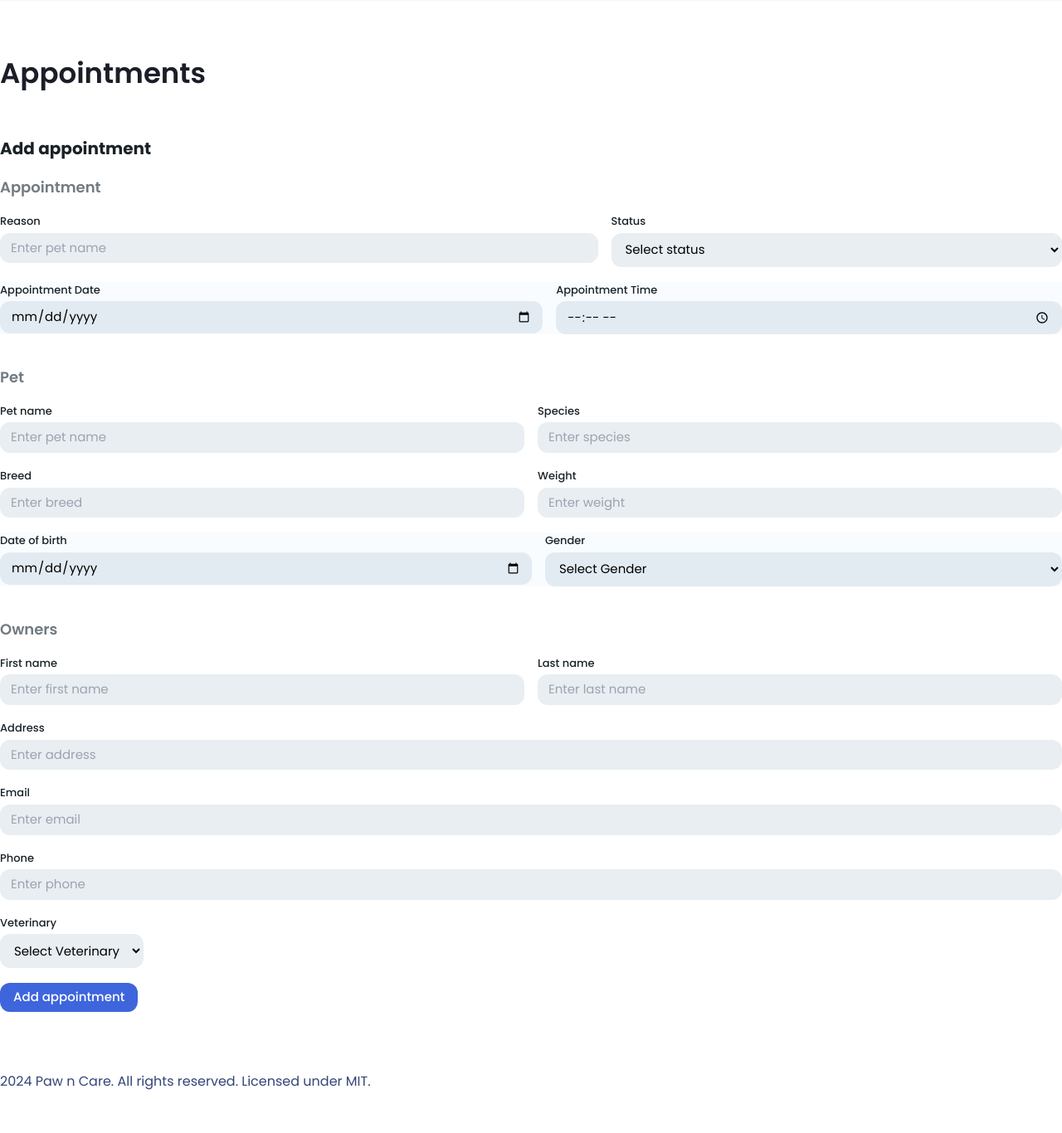
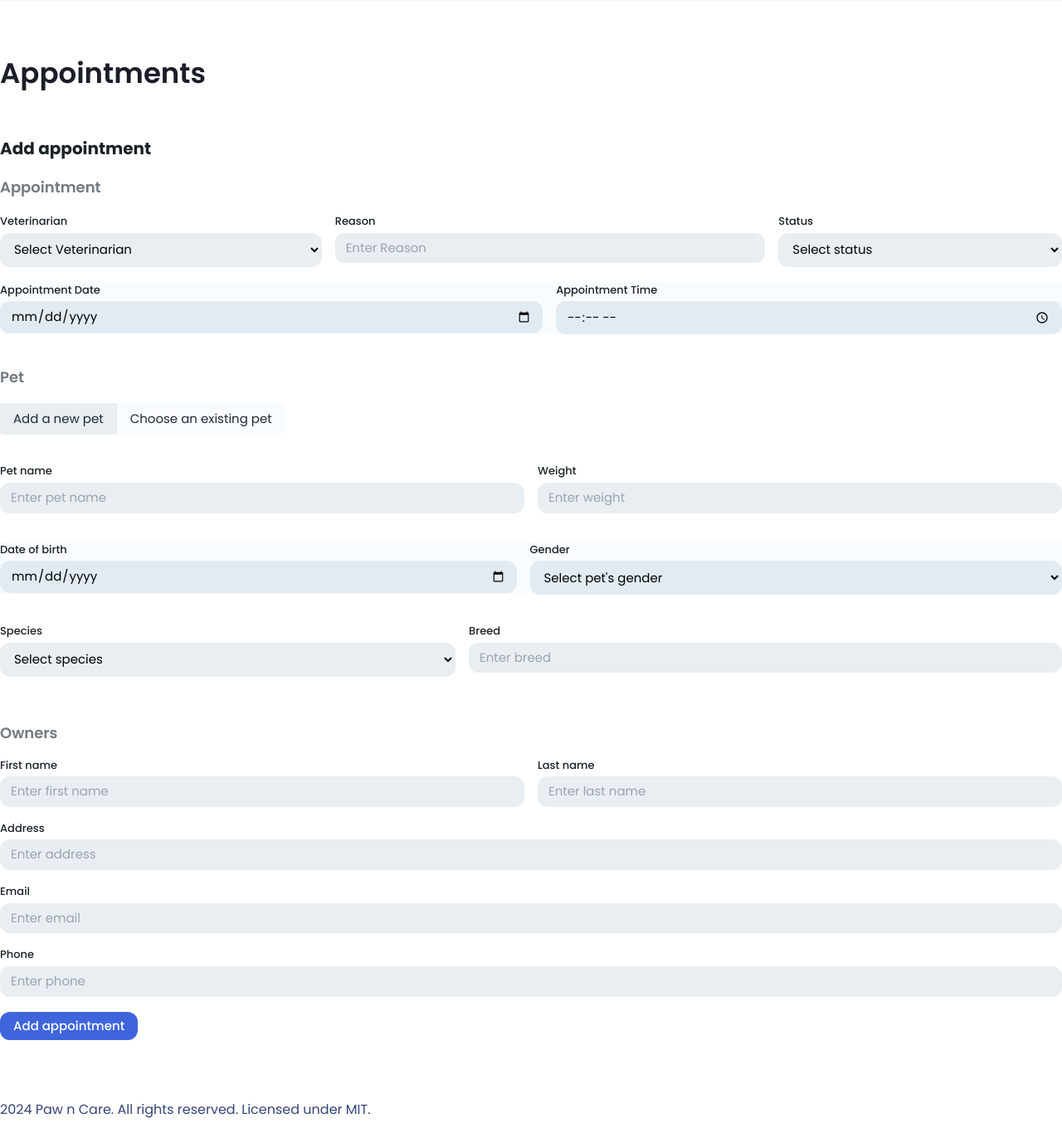
Before and after one commit to colarrbear/Paw-n-Care-Testing, a Django app: template paw_n_care/templates/appointments.html in a window 1280 px wide. Shown: the part 56-1422 px from the top of the page at 83% size. Before the commit the page ends 1370 px from the top, so only its background shows below. Run offline with Django 3.2, Linux system fonts and the light colour scheme; the template is opened without the code that fills it, so the values that code supplies are empty; some libraries are stand-ins or nearby versions.

Commit message:
Add a new pet or Choose an existing pet

```diff
--- a/paw_n_care/templates/appointments.html
+++ b/paw_n_care/templates/appointments.html
@@ -19,105 +19,147 @@
                     <div class="text-[#14232e]/60  text-lg font-semibold font-['Poppins'] leading-normal">Appointment</div>
                     <div class="w-full flex flex-wrap justify-start items-start gap-4">
                         <div class="flex-grow flex flex-col gap-1">
+                            <label class="text-[#1a2227] text-[13px] font-medium font-['Poppins']">Veterinarian</label>
+                            <div class="flex-grow flex flex-col gap-1 relative w-full">
+                                <div class="w-full">
+                                    <select name="vet" class="select select-bordered w-full px-3 py-2 bg-[#25597e]/10 rounded-xl border border-transparent focus:outline-none focus:border-[#344578] text-[15px] font-normal font-['Poppins'] leading-tight">
+                                        <option disabled selected>Select Veterinarian</option>
+                                        {% for i in vets %}
+                                            <option value="{{ i.vet_id }}">Dr.{{ i.first_name }} {{ i.last_name }} (Vet ID: {{ i.vet_id }})</option>
+                                        {% endfor %}
+                                    </select>
+                                </div>
+                            </div>
+                        </div>
+                        <div class="flex-grow flex flex-col gap-1">
                             <label class="text-[#1a2227] text-[13px] font-medium font-['Poppins']">Reason</label>
-                            <input name="reason" type="text" required placeholder="Enter pet name" class="w-full px-3 py-2 bg-[#25597e]/10 rounded-xl border border-transparent focus:outline-none focus:border-[#344578] text-[15px] font-normal font-['Poppins'] leading-tight">
+                            <input name="reason" type="text" placeholder="Enter Reason" class="w-full px-3 py-2 bg-[#25597e]/10 rounded-xl border border-transparent focus:outline-none focus:border-[#344578] text-[15px] font-normal font-['Poppins'] leading-tight">
                         </div>
                         <div class="flex-grow flex flex-col gap-1">
                             <label class="text-[#1a2227] text-[13px] font-medium font-['Poppins']">Status</label>
-                            <select name="status" required class="w-full px-3 py-2 bg-[#25597e]/10 rounded-xl border border-transparent focus:outline-none focus:border-[#344578] text-[15px] font-normal font-['Poppins'] leading-tight">
-                                <option value="" disabled selected>Select status</option>
-                                <option value="Scheduled">Scheduled</option>
-                                <option value="Completed">Completed</option>
-                                <option value="Canceled">Canceled</option>
+                            <div class="flex-grow flex flex-col gap-1 relative w-full">
+                                <div class="w-full">
+                                    <select name="status" class="select select-bordered w-full px-3 py-2 bg-[#25597e]/10 rounded-xl border border-transparent focus:outline-none focus:border-[#344578] text-[15px] font-normal font-['Poppins'] leading-tight">
+                                        <option disabled selected>Select status</option>
+                                        <option>Scheduled</option>
+                                        <option>Completed</option>
+                                        <option>Cancelled</option>
                                     </select>
+                                </div>
+                            </div>
                         </div>
                     </div>
                     <div class="w-full bg-[#f9fcff] flex flex-wrap justify-start items-start gap-4">
                         <div class="flex-grow flex flex-col gap-1">
                             <label class="text-[#1a2227] text-[13px] font-medium font-['Poppins']">Appointment Date</label>
-                            <input name="appointment_date" type="date" required class="w-full px-3 py-2 bg-[#25597e]/10 rounded-xl border border-transparent focus:outline-none focus:border-[#344578] text-[15px] font-normal font-['Poppins'] leading-tight">
+                            <input name="appointment_date" type="date" class="w-full px-3 py-2 bg-[#25597e]/10 rounded-xl border border-transparent focus:outline-none focus:border-[#344578] text-[15px] font-normal font-['Poppins'] leading-tight">
                         </div>
                         <div class="flex-grow flex flex-col gap-1">
                             <label class="text-[#1a2227] text-[13px] font-medium font-['Poppins']">Appointment Time</label>
-                            <input name="appointment_time" type="time" required class="w-full px-3 py-2 bg-[#25597e]/10 rounded-xl border border-transparent focus:outline-none focus:border-[#344578] text-[15px] font-normal font-['Poppins'] leading-tight">
+                            <input name="appointment_time" type="time" class="w-full px-3 py-2 bg-[#25597e]/10 rounded-xl border border-transparent focus:outline-none focus:border-[#344578] text-[15px] font-normal font-['Poppins'] leading-tight">
                         </div>
                     </div>
-                    <div class="text-[#14232e]/60  text-lg font-semibold font-['Poppins'] leading-normal mt-5">Pet</div>
-                    <div class="w-full flex flex-wrap justify-start items-start gap-4">
+                    <div class="text-[#14232e]/60 text-lg font-semibold font-['Poppins'] leading-normal mt-5">Pet</div>
+<div class="inline-flex">
+    <!-- Button to toggle between 'Add New Pet' and 'Choose Existing Pet' -->
+    <button id="addPetBtn" class="bg-[#25597e]/10 hover:bg-gray-200 text-gray-800 text-[15px] py-2 px-4 rounded-l">
+        Add a new pet
+    </button>
+    <button id="choosePetBtn" class="bg-[#f9fcff] hover:bg-gray-200 text-gray-800 text-[15px] py-2 px-4 rounded-r">
+        Choose an existing pet
+    </button>
+</div>
+
+<!-- Full form to add a new pet (initially shown) -->
+<div id="addNewPetForm" class="w-full flex flex-wrap justify-start items-start gap-4 mt-4">
     <div class="flex-grow flex flex-col gap-1">
         <label class="text-[#1a2227] text-[13px] font-medium font-['Poppins']">Pet name</label>
-                            <input name="pet_name" type="text" required placeholder="Enter pet name" class="w-full px-3 py-2 bg-[#25597e]/10 rounded-xl border border-transparent focus:outline-none focus:border-[#344578] text-[15px] font-normal font-['Poppins'] leading-tight">
-                        </div>
-                        <div class="flex-grow flex flex-col gap-1">
-                            <label class="text-[#1a2227] text-[13px] font-medium font-['Poppins']">Species</label>
-                            <input name="species" type="text" required placeholder="Enter species" class="w-full px-3 py-2 bg-[#25597e]/10 rounded-xl border border-transparent focus:outline-none focus:border-[#344578] text-[15px] font-normal font-['Poppins'] leading-tight">
-                        </div>
-                    </div>
-                    <div class="w-full flex flex-wrap justify-start items-start gap-4">
-                        <div class="flex-grow flex flex-col gap-1">
-                            <label class="text-[#1a2227] text-[13px] font-medium font-['Poppins']">Breed</label>
-                            <input name="breed" type="text" required placeholder="Enter breed" class="w-full px-3 py-2 bg-[#25597e]/10 rounded-xl border border-transparent focus:outline-none focus:border-[#344578] text-[15px] font-normal font-['Poppins'] leading-tight">
+        <input name="pet_name" type="text" placeholder="Enter pet name" class="w-full px-3 py-2 bg-[#25597e]/10 rounded-xl border border-transparent focus:outline-none focus:border-[#344578] text-[15px] font-normal font-['Poppins'] leading-tight">
     </div>
     <div class="flex-grow flex flex-col gap-1">
         <label class="text-[#1a2227] text-[13px] font-medium font-['Poppins']">Weight</label>
-                            <input name="weight" type="text" required placeholder="Enter weight" class="w-full px-3 py-2 bg-[#25597e]/10 rounded-xl border border-transparent focus:outline-none focus:border-[#344578] text-[15px] font-normal font-['Poppins'] leading-tight">
+        <input name="weight" type="number" placeholder="Enter weight" class="w-full px-3 py-2 bg-[#25597e]/10 rounded-xl border border-transparent focus:outline-none focus:border-[#344578] text-[15px] font-normal font-['Poppins'] leading-tight">
     </div>
 </div>
-                    <div class="w-full bg-[#f9fcff] flex flex-wrap justify-start items-start gap-4 relative">
+
+<div id="addNewPetForm2" class="w-full bg-[#f9fcff] flex flex-wrap justify-start items-start gap-4 relative mt-4">
     <div class="flex-grow flex flex-col gap-1">
         <label class="text-[#1a2227] text-[13px] font-medium font-['Poppins']">Date of birth</label>
-                            <input name="date_of_birth" type="date" required class="w-full px-3 py-2 bg-[#25597e]/10 rounded-xl border border-transparent focus:outline-none focus:border-[#344578] text-[15px] font-normal font-['Poppins'] leading-tight">
+        <input name="date_of_birth" type="date" class="w-full px-3 py-2 bg-[#25597e]/10 rounded-xl border border-transparent focus:outline-none focus:border-[#344578] text-[15px] font-normal font-['Poppins'] leading-tight">
     </div>
     <div class="flex-grow flex flex-col gap-1">
         <label class="text-[#1a2227] text-[13px] font-medium font-['Poppins']">Gender</label>
-                            <select name="gender" required class="w-full px-3 py-2 bg-[#25597e]/10 rounded-xl border border-transparent focus:outline-none focus:border-[#344578] text-[15px] font-normal font-['Poppins'] leading-tight">
-                                <option value="" disabled selected>Select Gender</option>
-                                <option value="male">Male</option>
-                                <option value="female">Female</option>
+        <select name="gender" class="select select-bordered w-full px-3 py-2 bg-[#25597e]/10 rounded-xl border border-transparent focus:outline-none focus:border-[#344578] text-[15px] font-normal font-['Poppins'] leading-tight">
+            <option disabled selected>Select pet's gender</option>
+            <option>Male</option>
+            <option>Female</option>
         </select>
     </div>
 </div>
+
+<div id="addNewPetForm3" class="w-full flex flex-wrap justify-start items-start gap-4 mt-4">
+    <div class="flex-grow flex flex-col gap-1">
+        <label class="text-[#1a2227] text-[13px] font-medium font-['Poppins']">Species</label>
+        <div class="relative w-full">
+            <select name="species" id="species" class="select select-bordered w-full px-3 py-2 bg-[#25597e]/10 rounded-xl border border-transparent focus:outline-none focus:border-[#344578] text-[15px] font-normal font-['Poppins'] leading-tight">
+                <option disabled selected>Select species</option>
+                <option>Dog</option>
+                <option>Cat</option>
+                <option>Bird</option>
+                <option value="other">Other</option>
+            </select>
+            <div id="newSpeciesInput" class="mt-2 hidden">
+                <input name="new_species" type="text" placeholder="Enter new species" class="w-full px-3 py-2 bg-[#25597e]/10 rounded-xl border border-transparent focus:outline-none focus:border-[#344578] text-[15px] font-normal font-['Poppins'] leading-tight">
+            </div>
+        </div>
+    </div>
+    <div class="flex-grow flex flex-col gap-1">
+        <label class="text-[#1a2227] text-[13px] font-medium font-['Poppins']">Breed</label>
+        <input name="breed" type="text" placeholder="Enter breed" class="w-full px-3 py-2 bg-[#25597e]/10 rounded-xl border border-transparent focus:outline-none focus:border-[#344578] text-[15px] font-normal font-['Poppins'] leading-tight">
+    </div>
+</div>
+
+<!-- Dropdown for choosing an existing pet (initially hidden) -->
+<div id="chooseExistingPet" class="mt-4 hidden w-full">
+    <div class="flex-grow flex flex-col gap-1 w-full">
+        <label class="text-[#1a2227] text-[13px] font-medium font-['Poppins']">Choose an existing pet</label>
+        <select name="existing_pet" class="select select-bordered w-full px-3 py-2 bg-[#25597e]/10 rounded-xl border border-transparent focus:outline-none focus:border-[#344578] text-[15px] font-normal font-['Poppins'] leading-tight">
+            <option disabled selected>Select a pet</option>
+            {% for i in pets %}
+                <option value="{{ i.pet_id }}">{{ i.name }} | owner: {{ i.owner__first_name }} (Pet ID: {{ i.pet_id }})</option>
+            {% endfor %}
+        </select>
+    </div>
+</div>
+<div id="addNewPetForm4" class="w-full flex flex-wrap justify-start items-start gap-4 mt-4">
                     <div class="text-[#14232e]/60  text-lg font-semibold font-['Poppins'] leading-normal mt-5">Owners</div>
                     <div class="w-full flex flex-wrap justify-start items-start gap-4">
                         <div class="flex-grow flex flex-col gap-1">
                             <label class="text-[#1a2227] text-[13px] font-medium font-['Poppins']">First name</label>
-                            <input name="first_name" type="text" required placeholder="Enter first name" class="w-full px-3 py-2 bg-[#25597e]/10 rounded-xl border border-transparent focus:outline-none focus:border-[#344578] text-[15px] font-normal font-['Poppins'] leading-tight">
+                            <input name="first_name" type="text" placeholder="Enter first name" class="w-full px-3 py-2 bg-[#25597e]/10 rounded-xl border border-transparent focus:outline-none focus:border-[#344578] text-[15px] font-normal font-['Poppins'] leading-tight">
                         </div>
                         <div class="flex-grow flex flex-col gap-1">
                             <label class="text-[#1a2227] text-[13px] font-medium font-['Poppins']">Last name</label>
-                            <input name="last_name" type="text" required placeholder="Enter last name" class="w-full px-3 py-2 bg-[#25597e]/10 rounded-xl border border-transparent focus:outline-none focus:border-[#344578] text-[15px] font-normal font-['Poppins'] leading-tight">
+                            <input name="last_name" type="text" placeholder="Enter last name" class="w-full px-3 py-2 bg-[#25597e]/10 rounded-xl border border-transparent focus:outline-none focus:border-[#344578] text-[15px] font-normal font-['Poppins'] leading-tight">
                         </div>
                     </div>
                     <div class="w-full flex flex-wrap justify-start items-start gap-4">
                         <div class="flex-grow flex flex-col gap-1">
                             <label class="text-[#1a2227] text-[13px] font-medium font-['Poppins']">Address</label>
-                            <input name="address" type="text" required placeholder="Enter address" class="w-full px-3 py-2 bg-[#25597e]/10 rounded-xl border border-transparent focus:outline-none focus:border-[#344578] text-[15px] font-normal font-['Poppins'] leading-tight">
+                            <input name="address" type="text" placeholder="Enter address" class="w-full px-3 py-2 bg-[#25597e]/10 rounded-xl border border-transparent focus:outline-none focus:border-[#344578] text-[15px] font-normal font-['Poppins'] leading-tight">
                         </div>
                     </div>
                     <div class="w-full flex flex-wrap justify-start items-start gap-4">
                         <div class="flex-grow flex flex-col gap-1">
                             <label class="text-[#1a2227] text-[13px] font-medium font-['Poppins']">Email</label>
-                            <input name="email" type="email" required placeholder="Enter email" class="w-full px-3 py-2 bg-[#25597e]/10 rounded-xl border border-transparent focus:outline-none focus:border-[#344578] text-[15px] font-normal font-['Poppins'] leading-tight">
+                            <input name="email" type="text" placeholder="Enter email" class="w-full px-3 py-2 bg-[#25597e]/10 rounded-xl border border-transparent focus:outline-none focus:border-[#344578] text-[15px] font-normal font-['Poppins'] leading-tight">
                         </div>
                     </div>
                     <div class="w-full flex flex-wrap justify-start items-start gap-4">
                         <div class="flex-grow flex flex-col gap-1">
                             <label class="text-[#1a2227] text-[13px] font-medium font-['Poppins']">Phone</label>
-                            <input name="phone" type="text" required placeholder="Enter phone" class="w-full px-3 py-2 bg-[#25597e]/10 rounded-xl border border-transparent focus:outline-none focus:border-[#344578] text-[15px] font-normal font-['Poppins'] leading-tight">
+                            <input name="phone" type="text" placeholder="Enter phone" class="w-full px-3 py-2 bg-[#25597e]/10 rounded-xl border border-transparent focus:outline-none focus:border-[#344578] text-[15px] font-normal font-['Poppins'] leading-tight">
                         </div>
-                    </div>
-                    <div class="flex-grow flex flex-col gap-1 relative">
-                        <label class="text-[#1a2227] text-[13px] font-medium font-['Poppins']">Veterinary</label>
-                        <div class="w-full max-w-xs">
-                            <select
-                                name="vet"
-                                required class="select select-bordered w-full px-3 py-2 bg-[#25597e]/10 rounded-xl border border-transparent focus:outline-none focus:border-[#344578] text-[15px] font-normal font-['Poppins']"
-                            >
-                                <option value="" disabled selected>Select Veterinary</option>
-                                {% for i in vets %}
-                                <option value="{{ i.vet_id }}">{{ i.full_name }}</option>
-                                {% endfor %}
-                            </select>
                     </div>
                 </div>
                     <button class="px-4 py-2 bg-[#3e65dc] text-white rounded-xl text-[15px] font-medium font-['Poppins'] leading-tight transition-all duration-300 ease-in-out transform hover:bg-[#1e4b8c] hover:shadow-lg hover:scale-105 focus:outline-none focus:ring-2 focus:ring-[#3e65dc]">
@@ -193,37 +235,62 @@
 </form>
 
 <script>
-    function filterDropdown(value) {
-        const dropdown = document.getElementById('vetDropdown');
-        const items = dropdown.querySelectorAll('li');
-        let hasResults = false;
+    const speciesSelect = document.getElementById('species');
+    const newSpeciesInput = document.getElementById('newSpeciesInput');
 
-        if (value.trim() === '') {
-            dropdown.classList.add('hidden');
-            return;
-        }
-
-        items.forEach((item) => {
-            const text = item.textContent || item.innerText;
-            if (text.toLowerCase().includes(value.toLowerCase())) {
-                item.style.display = '';
-                hasResults = true;
+    speciesSelect.addEventListener('change', function() {
+        if (speciesSelect.value === 'other') {
+            newSpeciesInput.classList.remove('hidden');
         } else {
-                item.style.display = 'none';
+            newSpeciesInput.classList.add('hidden');
         }
     });
 
-        dropdown.classList.toggle('hidden', !hasResults);
-    }
+    document.addEventListener('DOMContentLoaded', function () {
+        const addPetBtn = document.getElementById('addPetBtn');
+        const choosePetBtn = document.getElementById('choosePetBtn');
+        const addNewPetForm = document.getElementById('addNewPetForm');
+        const addNewPetForm2 = document.getElementById('addNewPetForm2');
+        const addNewPetForm3 = document.getElementById('addNewPetForm3');
+        const addNewPetForm4 = document.getElementById('addNewPetForm4');
+        const chooseExistingPet = document.getElementById('chooseExistingPet');
 
-    function selectVet(vetId, vetName) {
-        const dropdown = document.getElementById('vetDropdown');
-        const input = dropdown.previousElementSibling;
+        // Show "Add New Pet" form, hide "Choose Existing Pet" dropdown
+        addPetBtn.addEventListener('click', function (event) {
+            event.preventDefault(); // Prevent page reload
 
-        input.value = vetName;
-        document.getElementById('selectedVet').value = vetId;
-        dropdown.classList.add('hidden');
-    }
+            // Show Add New Pet Form
+            addNewPetForm.style.display = 'flex';
+            addNewPetForm2.style.display = 'flex';
+            addNewPetForm3.style.display = 'flex';
+            addNewPetForm4.style.display = 'flex';
+            chooseExistingPet.style.display = 'none';
+
+            // Style buttons
+            choosePetBtn.classList.remove('bg-[#25597e]/10');
+            choosePetBtn.classList.add('bg-[#f9fcff]');
+            addPetBtn.classList.remove('bg-[#f9fcff]');
+            addPetBtn.classList.add('bg-[#25597e]/10');
+        });
+
+        // Show "Choose Existing Pet" dropdown, hide "Add New Pet" form
+        choosePetBtn.addEventListener('click', function (event) {
+            event.preventDefault(); // Prevent page reload
+
+            // Show Choose Existing Pet Dropdown
+            addNewPetForm.style.display = 'none';
+            addNewPetForm2.style.display = 'none';
+            addNewPetForm3.style.display = 'none';
+            addNewPetForm4.style.display = 'none';
+            chooseExistingPet.style.display = 'block';
+
+            // Style buttons
+            choosePetBtn.classList.remove('bg-[#f9fcff]');
+            choosePetBtn.classList.add('bg-[#25597e]/10');
+            addPetBtn.classList.remove('bg-[#25597e]/10');
+            addPetBtn.classList.add('bg-[#f9fcff]');
+        });
+    });
 </script>
 
 {% endblock %}
```
Also changed, not shown: paw_n_care/templates/statistic.html (+18 -33 lines), paw_n_care/views.py (+86 -58 lines). Lines whose indentation alone changed are shown as unchanged.
